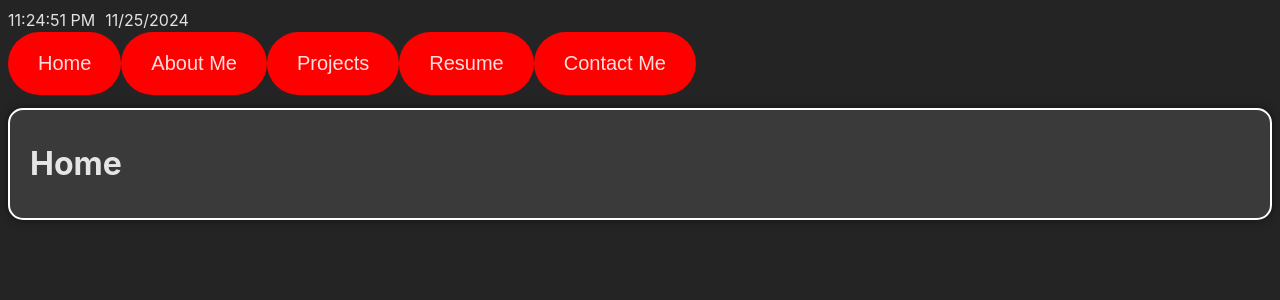
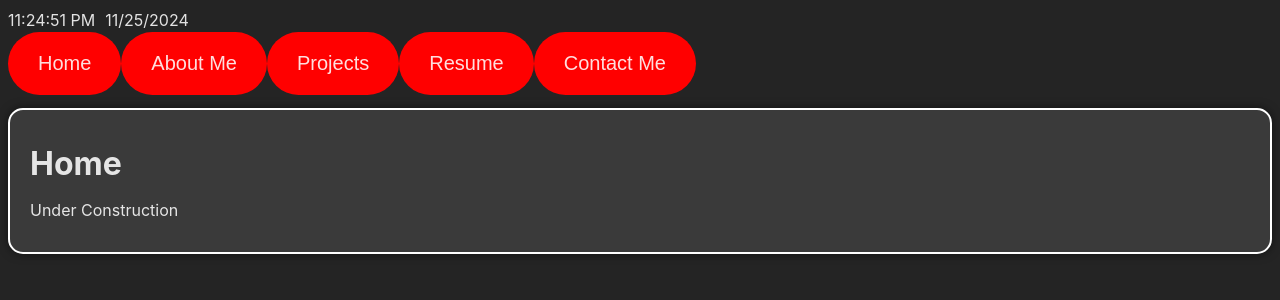
Before and after one commit to CPatterson94/CurtisPortfolio, a React (Vite) app in the folder Portfolio/: page / in a window 1280 px wide. Shown: the top 300 px of the page. Built offline with nearby package versions, Linux system fonts and the light colour scheme.

Commit message:
Added under construction to home

```diff
--- a/Portfolio/src/pages/home.jsx
+++ b/Portfolio/src/pages/home.jsx
@@ -3,6 +3,7 @@ export default function Home() {
     <>
       <div className="home-container">
         <h1>Home</h1>
+        <p>Under Construction</p>
       </div>
     </>
   );
```
